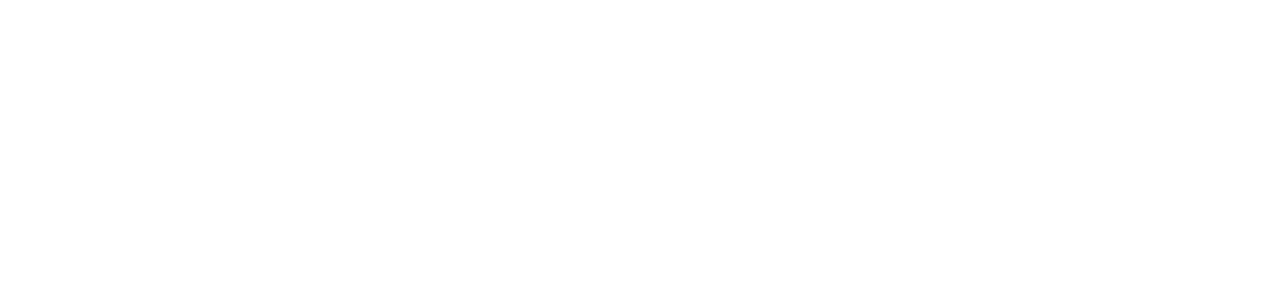
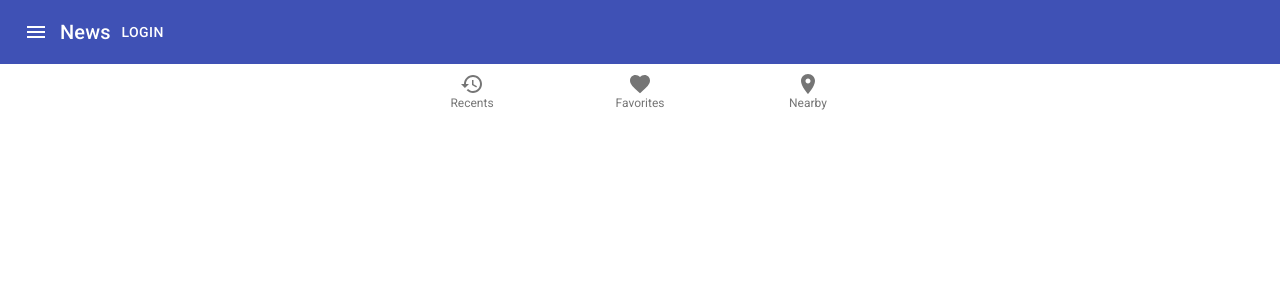
Before and after one commit to usamasubhani/spacex, a React (Create React App) app: page / in a window 1280 px wide. Shown: the top 300 px of the page. Built offline with nearby package versions, Linux system fonts and the light colour scheme.

Commit message:
Render app and nav bar

```diff
--- a/src/App.tsx
+++ b/src/App.tsx
@@ -1,10 +1,14 @@
 import React from 'react';
+
 import './App.css';
+import Navigation from './components/Navigation/Navigation';
+import BottomNav from './components/BottomNav/BottomNav';
 
 function App() {
   return (
     <div className="App">
-
+      <Navigation />
+      <BottomNav />
     </div>
   );
 }
```
